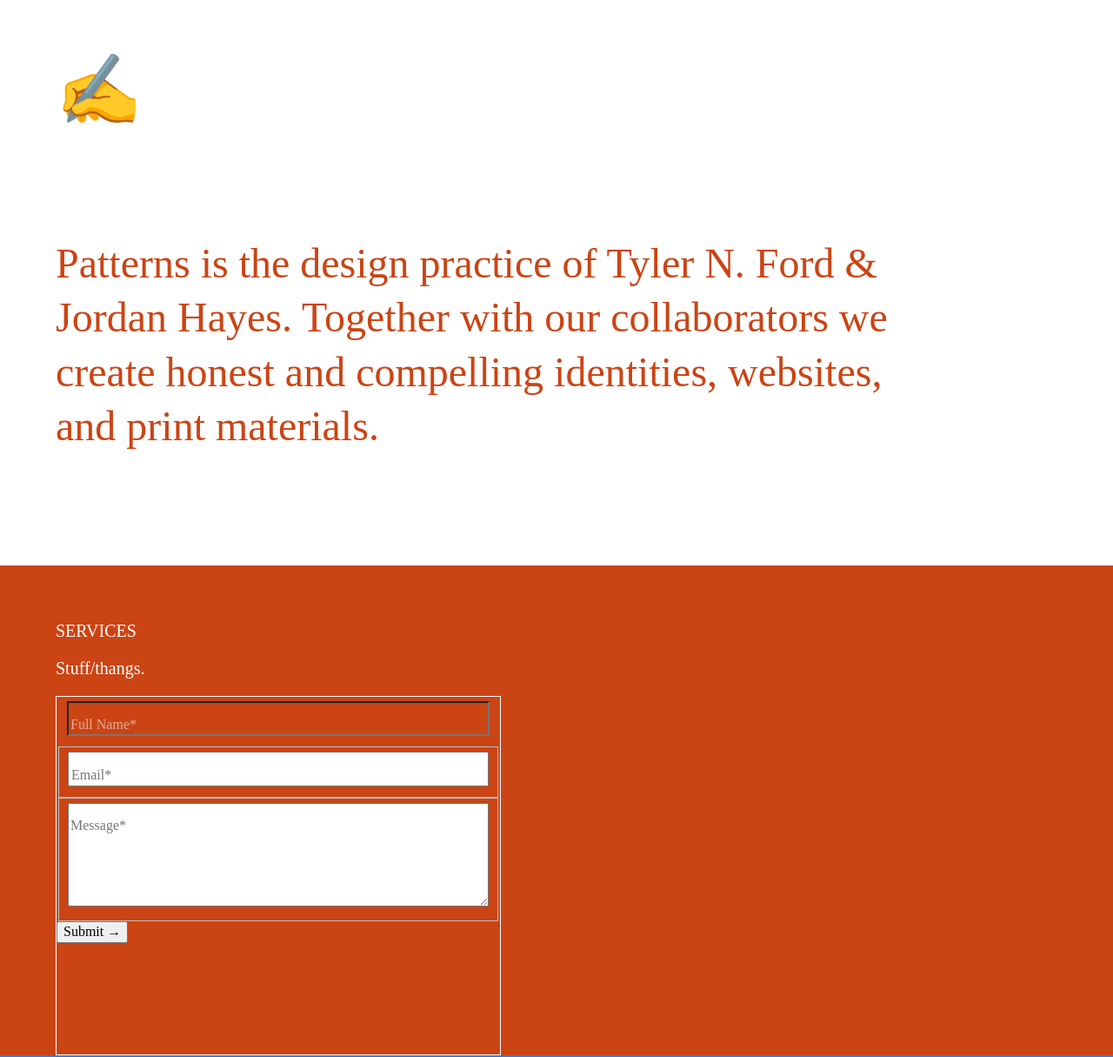
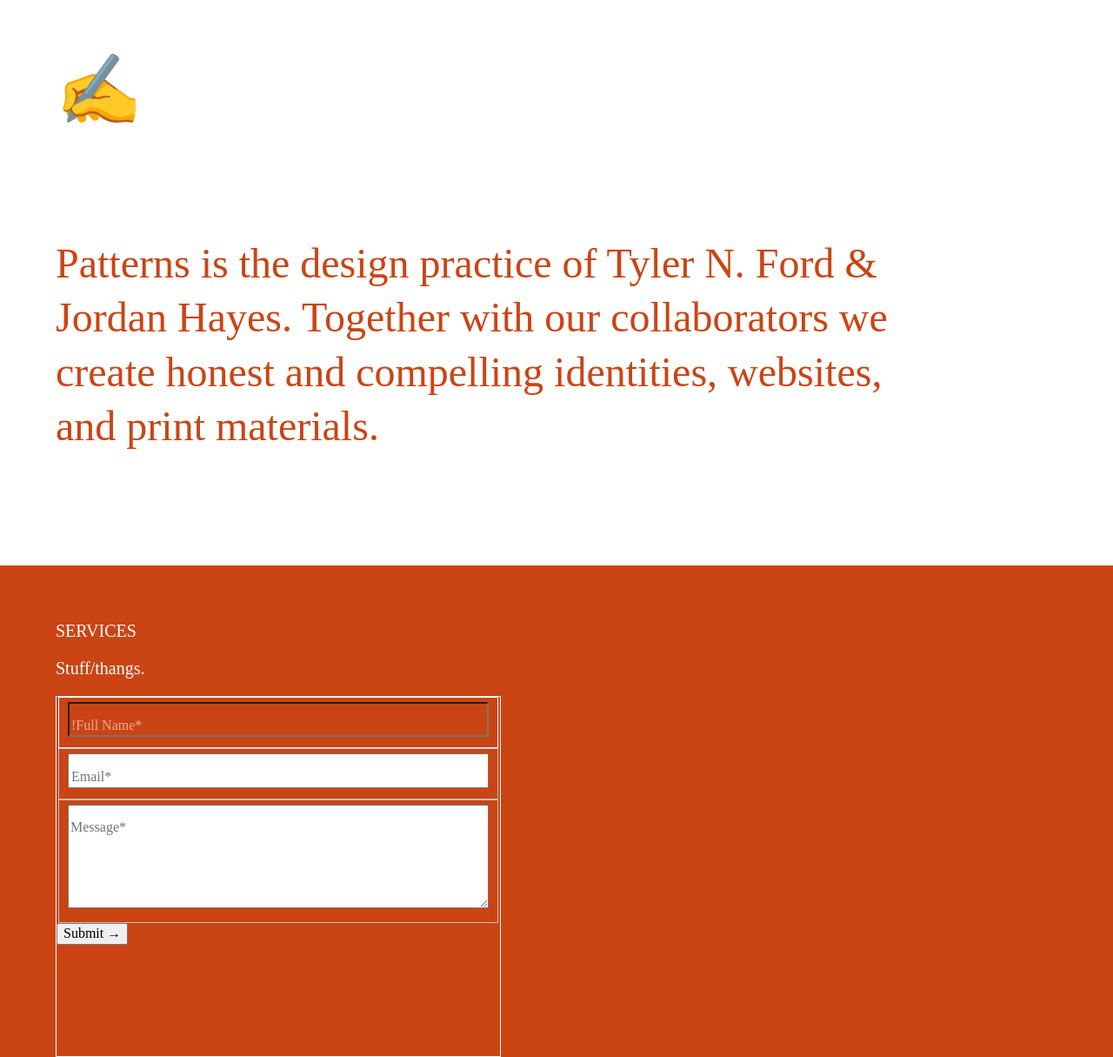
Before and after one commit to wearepatterns/wearepatterns.github.io, a Jekyll site: the page built from index.markdown, in a window 1280 px wide. Shown: the whole page at 87% size. Built offline with Jekyll 4.4.1, drawn with Linux system fonts in a browser that asks for light colours.

Commit message:
Update new.html

```diff
--- a/_layouts/new.html
+++ b/_layouts/new.html
@@ -42,8 +42,8 @@
             <p>Stuff/thangs.</p>
 
             <form class="pb5 pb6-l mw6 f5 ba b--white" action="//formspree.io/tylernford@gmail.com" method="POST">
-                <fieldset class="bn bb b--white">
-                    <input class="bg-newred white pt3 w-100" type="text" name="Name" placeholder="Full Name*" validate-required>
+                <fieldset class="b--white" style="border: 0 0 1px 0">
+                    <input class="bg-newred white pt3 w-100" type="text" name="Name" placeholder="!Full Name*" validate-required>
                 </fieldset>
                 <fieldset>
                     <input class="pt3 w-100" type="email" name="Email" placeholder="Email*" validate-required validate-email>
```
